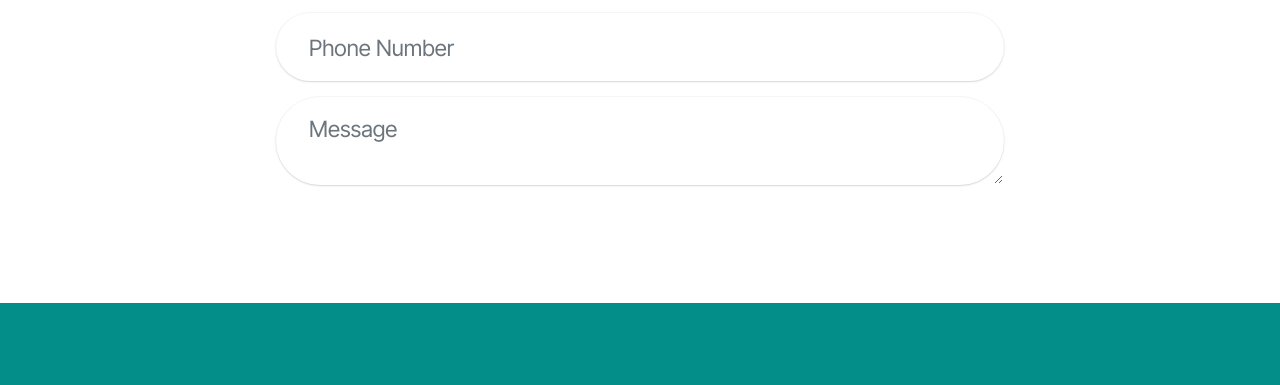
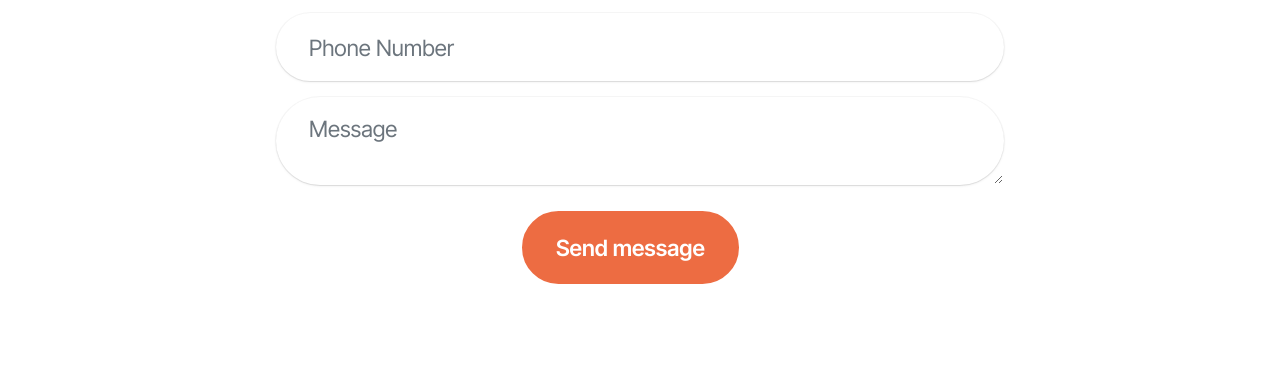
Before and after one commit to sergionicolini/gobranded, a plain HTML site: page index.html in a window 1280 px wide. Shown: the part 4133-4518 px from the top of the page. Drawn offline with Linux system fonts and the light colour scheme.

Commit message:
Update index.html

```diff
--- a/index.html
+++ b/index.html
@@ -240,7 +240,7 @@
                         <div class="col-12 form-group mb-3" data-for="textarea">
                             <textarea name="textarea" placeholder="Message" data-form-field="textarea" class="form-control" id="textarea-form02-6"></textarea>
                         </div>
-                        <div class="col-lg-12 col-md-12 col-sm-12 align-center mbr-section-btn"><button  type="submit">Send message</button></div>
+                        <div class="col-lg-12 col-md-12 col-sm-12 align-center mbr-section-btn"><button class="btn btn-success display-7" type="submit">Send message</button></div>
                     </div>
                 </form>
             </div>
```
